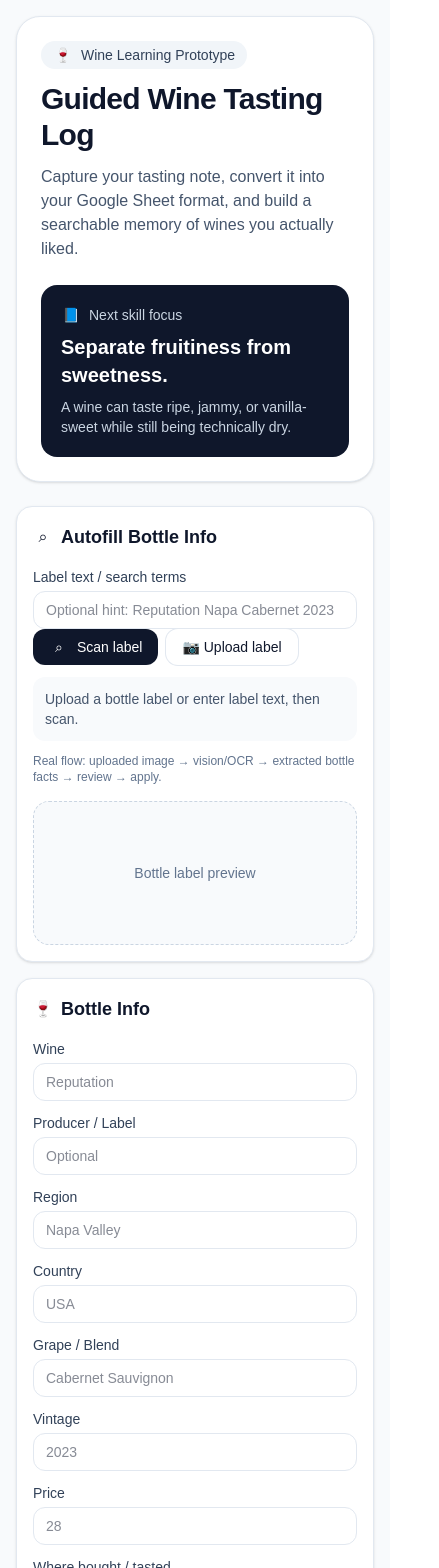
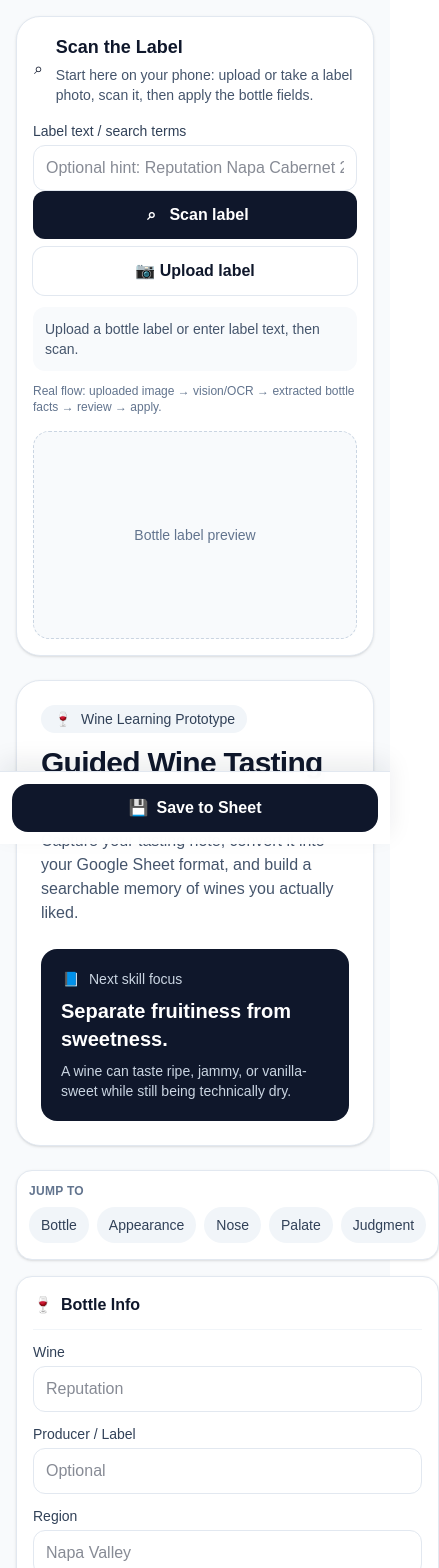
Before and after one commit to jsunarto/wineapp, a Next.js app: page / in a window 390 px wide. Shown: the top 1568 px of the page, 439 px wide, since content can reach past the window. Built offline with nearby package versions, Linux system fonts and the light colour scheme.

Commit message:
Improve mobile tasting flow

```diff
--- a/app/page.jsx
+++ b/app/page.jsx
@@ -272,7 +272,7 @@ function TextInput({ value, onChange, placeholder = "" }) {
       value={value}
       onChange={(e) => onChange(e.target.value)}
       placeholder={placeholder}
-      className="w-full rounded-xl border border-slate-200 bg-white px-3 py-2 text-sm outline-none transition focus:border-slate-400 focus:ring-4 focus:ring-slate-100"
+      className="w-full rounded-xl border border-slate-200 bg-white px-3 py-2.5 text-base outline-none transition focus:border-slate-400 focus:ring-4 focus:ring-slate-100 md:py-2 md:text-sm"
     />
   );
 }
@@ -284,7 +284,7 @@ function TextArea({ value, onChange, placeholder = "" }) {
       onChange={(e) => onChange(e.target.value)}
       placeholder={placeholder}
       rows={3}
-      className="w-full resize-none rounded-xl border border-slate-200 bg-white px-3 py-2 text-sm outline-none transition focus:border-slate-400 focus:ring-4 focus:ring-slate-100"
+      className="w-full resize-none rounded-xl border border-slate-200 bg-white px-3 py-2.5 text-base outline-none transition focus:border-slate-400 focus:ring-4 focus:ring-slate-100 md:py-2 md:text-sm"
     />
   );
 }
@@ -294,7 +294,7 @@ function Select({ value, onChange, options }) {
     <select
       value={value}
       onChange={(e) => onChange(e.target.value)}
-      className="w-full rounded-xl border border-slate-200 bg-white px-3 py-2 text-sm outline-none transition focus:border-slate-400 focus:ring-4 focus:ring-slate-100"
+      className="w-full rounded-xl border border-slate-200 bg-white px-3 py-2.5 text-base outline-none transition focus:border-slate-400 focus:ring-4 focus:ring-slate-100 md:py-2 md:text-sm"
     >
       {options.map((o) => (
         <option key={o} value={o}>{o}</option>
@@ -303,14 +303,50 @@ function Select({ value, onChange, options }) {
   );
 }
 
-function Section({ title, icon, children }) {
+function Section({ id, title, icon, children }) {
   return (
-    <div className="rounded-2xl border border-slate-200 bg-white p-4 shadow-sm">
-      <div className="mb-4 flex items-center gap-2">
+    <section id={id} className="scroll-mt-4 rounded-2xl border border-slate-200 bg-white p-4 shadow-sm md:p-5">
+      <div className="mb-3 flex items-center gap-2 border-b border-slate-100 pb-3 md:mb-4">
         {icon}
-        <h2 className="text-lg font-semibold text-slate-900">{title}</h2>
+        <h2 className="text-base font-semibold text-slate-900 md:text-lg">{title}</h2>
       </div>
       <div className="grid gap-3 md:grid-cols-2">{children}</div>
+    </section>
+  );
+}
+
+function SaveStatusMessage({ saveStatus, compact = false }) {
+  if (!saveStatus) return null;
+
+  return (
+    <p
+      role="status"
+      className={`${compact ? "mt-2 px-3 py-2 text-xs" : "mt-3 p-3 text-sm"} rounded-xl ${
+        saveStatus.type === "success"
+          ? "bg-green-50 text-green-800"
+          : saveStatus.type === "error"
+            ? "bg-red-50 text-red-800"
+            : "bg-slate-50 text-slate-600"
+      }`}
+    >
+      {saveStatus.message}
+    </p>
+  );
+}
+
+function SheetRowTable({ row }) {
+  return (
+    <div className="mt-4 max-h-[360px] overflow-auto rounded-xl border border-slate-200">
+      <table className="w-full text-left text-sm">
+        <tbody>
+          {sheetColumns.map((col) => (
+            <tr key={col} className="border-b border-slate-100 last:border-none">
+              <th className="w-40 bg-slate-50 px-3 py-2 align-top text-xs font-semibold text-slate-600">{col}</th>
+              <td className="px-3 py-2 align-top text-slate-800">{row[col]}</td>
+            </tr>
+          ))}
+        </tbody>
+      </table>
     </div>
   );
 }
@@ -478,45 +514,36 @@ export default function WineTastingAppPrototype() {
     setLookupStatus("Photo loaded. Click Scan label to read it with vision.");
   };
 
+  const sectionLinks = [
+    ["bottle", "Bottle"],
+    ["appearance", "Appearance"],
+    ["nose", "Nose"],
+    ["palate", "Palate"],
+    ["judgment", "Judgment"],
+  ];
+
   return (
-    <div className="min-h-screen bg-slate-50 p-4 text-slate-900 md:p-8">
-      <div className="mx-auto max-w-7xl space-y-6">
-        <div className="overflow-hidden rounded-3xl border border-slate-200 bg-white shadow-sm">
-          <div className="grid gap-6 p-6 md:grid-cols-[1.4fr_.9fr] md:p-8">
+    <div className="min-h-screen bg-slate-50 p-4 pb-32 text-slate-900 md:p-8 md:pb-32 lg:pb-8">
+      <div className="mx-auto flex max-w-7xl flex-col gap-6">
+
+        <div className="order-1 rounded-3xl border border-slate-200 bg-white p-4 shadow-sm md:order-2 md:p-5">
+          <div className="mb-4 flex items-center justify-between gap-3">
+                {Icons.search}
             <div>
-              <div className="mb-3 inline-flex items-center gap-2 rounded-full bg-slate-100 px-3 py-1 text-sm text-slate-700">
-                {Icons.wine} Wine Learning Prototype
-              </div>
-              <h1 className="text-3xl font-bold tracking-tight md:text-5xl">Guided Wine Tasting Log</h1>
-              <p className="mt-3 max-w-2xl text-slate-600">
-                Capture your tasting note, convert it into your Google Sheet format, and build a searchable memory of wines you actually liked.
-              </p>
-            </div>
-            <div className="rounded-2xl bg-slate-900 p-5 text-white">
-              <div className="flex items-center gap-2 text-sm text-slate-300">{Icons.book} Next skill focus</div>
-              <p className="mt-2 text-xl font-semibold">Separate fruitiness from sweetness.</p>
-              <p className="mt-2 text-sm text-slate-300">A wine can taste ripe, jammy, or vanilla-sweet while still being technically dry.</p>
+              <h2 className="text-lg font-semibold text-slate-900">Scan the Label</h2>
+              <p className="mt-1 text-sm text-slate-600">Start here on your phone: upload or take a label photo, scan it, then apply the bottle fields.</p>
             </div>
           </div>
-        </div>
-
-        <div className="grid gap-6 lg:grid-cols-[1.1fr_.9fr]">
-          <div className="space-y-4">
-            <div className="rounded-2xl border border-slate-200 bg-white p-4 shadow-sm">
-              <div className="mb-4 flex items-center gap-2">
-                {Icons.search}
-                <h2 className="text-lg font-semibold text-slate-900">Autofill Bottle Info</h2>
-              </div>
-              <div className="grid gap-4 md:grid-cols-[1fr_.8fr]">
+          <div className="grid gap-4 md:grid-cols-[1fr_.8fr]">
                 <div className="space-y-3">
                   <Field label="Label text / search terms">
                     <TextInput value={lookupText} onChange={setLookupText} placeholder="Optional hint: Reputation Napa Cabernet 2023" />
                   </Field>
-                  <div className="flex flex-wrap gap-2">
-                    <button onClick={runAutofill} disabled={isScanning} className="inline-flex items-center gap-2 rounded-xl bg-slate-900 px-4 py-2 text-sm font-medium text-white transition hover:bg-slate-700 disabled:cursor-not-allowed disabled:opacity-60">
+                  <div className="grid gap-2 sm:grid-cols-2">
+                    <button onClick={runAutofill} disabled={isScanning} className="inline-flex min-h-12 items-center justify-center gap-2 rounded-xl bg-slate-900 px-5 py-3 text-base font-semibold text-white transition hover:bg-slate-700 disabled:cursor-not-allowed disabled:opacity-60">
                       {Icons.search} {isScanning ? "Scanning..." : "Scan label"}
                     </button>
-                    <label className="inline-flex cursor-pointer items-center gap-2 rounded-xl bg-white px-4 py-2 text-sm font-medium text-slate-900 ring-1 ring-slate-200 transition hover:bg-slate-50">
+                    <label className="inline-flex min-h-12 cursor-pointer items-center justify-center gap-2 rounded-xl bg-white px-5 py-3 text-base font-semibold text-slate-900 ring-1 ring-slate-200 transition hover:bg-slate-50">
                       📷 Upload label
                       <input key={labelInputKey} type="file" accept="image/*" capture="environment" className="hidden" onChange={(e) => handleLabelUpload(e.target.files?.[0])} />
                     </label>
@@ -560,13 +587,44 @@ export default function WineTastingAppPrototype() {
                     </div>
                   )}
                 </div>
-                <div className="flex min-h-36 items-center justify-center rounded-2xl border border-dashed border-slate-300 bg-slate-50 p-3 text-center text-sm text-slate-500">
-                  {labelPreview ? <img src={labelPreview} alt="Uploaded wine label preview" className="max-h-48 rounded-xl object-contain" /> : "Bottle label preview"}
+                <div className="flex min-h-52 items-center justify-center rounded-2xl border border-dashed border-slate-300 bg-slate-50 p-3 text-center text-sm text-slate-500 md:min-h-36">
+                  {labelPreview ? <img src={labelPreview} alt="Uploaded wine label preview" className="max-h-64 w-full rounded-xl object-contain md:max-h-56" /> : "Bottle label preview"}
                 </div>
               </div>
             </div>
+        <div className="order-2 overflow-hidden rounded-3xl border border-slate-200 bg-white shadow-sm md:order-1">
+          <div className="grid gap-6 p-6 md:grid-cols-[1.4fr_.9fr] md:p-8">
+            <div>
+              <div className="mb-3 inline-flex items-center gap-2 rounded-full bg-slate-100 px-3 py-1 text-sm text-slate-700">
+                {Icons.wine} Wine Learning Prototype
+              </div>
+              <h1 className="text-3xl font-bold tracking-tight md:text-5xl">Guided Wine Tasting Log</h1>
+              <p className="mt-3 max-w-2xl text-slate-600">
+                Capture your tasting note, convert it into your Google Sheet format, and build a searchable memory of wines you actually liked.
+              </p>
+            </div>
+            <div className="rounded-2xl bg-slate-900 p-5 text-white">
+              <div className="flex items-center gap-2 text-sm text-slate-300">{Icons.book} Next skill focus</div>
+              <p className="mt-2 text-xl font-semibold">Separate fruitiness from sweetness.</p>
+              <p className="mt-2 text-sm text-slate-300">A wine can taste ripe, jammy, or vanilla-sweet while still being technically dry.</p>
+            </div>
+          </div>
+        </div>
 
-            <Section title="Bottle Info" icon={Icons.wine}>
+        <div className="order-3 grid gap-6 lg:grid-cols-[1.1fr_.9fr]">
+          <div className="space-y-4">
+            <nav aria-label="Jump to tasting section" className="rounded-2xl border border-slate-200 bg-white p-3 shadow-sm">
+              <div className="mb-2 text-xs font-semibold uppercase tracking-wide text-slate-500">Jump to</div>
+              <div className="flex gap-2 overflow-x-auto pb-1">
+                {sectionLinks.map(([id, label]) => (
+                  <a key={id} href={`#${id}`} className="shrink-0 rounded-full bg-slate-100 px-3 py-2 text-sm font-medium text-slate-700 transition hover:bg-slate-200">
+                    {label}
+                  </a>
+                ))}
+              </div>
+            </nav>
+
+            <Section id="bottle" title="Bottle Info" icon={Icons.wine}>
               <Field label="Wine"><TextInput value={wine.wine} onChange={(v) => update("wine", v)} placeholder="Reputation" /></Field>
               <Field label="Producer / Label"><TextInput value={wine.producer} onChange={(v) => update("producer", v)} placeholder="Optional" /></Field>
               <Field label="Region"><TextInput value={wine.region} onChange={(v) => update("region", v)} placeholder="Napa Valley" /></Field>
@@ -578,13 +636,13 @@ export default function WineTastingAppPrototype() {
               <Field label="Date tasted"><TextInput value={wine.dateAdded} onChange={(v) => update("dateAdded", v)} /></Field>
             </Section>
 
-            <Section title="Appearance" icon={Icons.check}>
+            <Section id="appearance" title="Appearance" icon={Icons.check}>
               <Field label="Color"><TextInput value={wine.appearanceColor} onChange={(v) => update("appearanceColor", v)} placeholder="Dark red, ruby, gold..." /></Field>
               <Field label="Clear or cloudy?"><TextInput value={wine.appearanceClarity} onChange={(v) => update("appearanceClarity", v)} placeholder="Clear, opaque, cloudy, sediment..." /></Field>
               <Field label="Color depth"><Select value={wine.appearanceIntensity} onChange={(v) => update("appearanceIntensity", v)} options={["", "Pale", "Medium", "Deep", "Deep / intense"]} /></Field>
             </Section>
 
-            <Section title="Nose" icon={Icons.search}>
+            <Section id="nose" title="Nose" icon={Icons.search}>
               <Field label="Aroma intensity"><Select value={wine.noseIntensity} onChange={(v) => update("noseIntensity", v)} options={["", "Light", "Medium", "Pronounced", "Medium/pronounced"]} /></Field>
               <Field label="Fruit notes"><TextInput value={wine.fruitNotes} onChange={(v) => update("fruitNotes", v)} placeholder="Dark plum, cherry, lemon..." /></Field>
               <Field label="Non-fruit notes"><TextInput value={wine.nonFruitNotes} onChange={(v) => update("nonFruitNotes", v)} placeholder="Vanilla, earth, spice, mushroom..." /></Field>
@@ -592,7 +650,7 @@ export default function WineTastingAppPrototype() {
               <Field label="Any flaw?"><Select value={wine.flaw} onChange={(v) => update("flaw", v)} options={["Clean", "Corked", "Oxidized", "Brett / barnyard", "Unsure"]} /></Field>
             </Section>
 
-            <Section title="Palate" icon={Icons.star}>
+            <Section id="palate" title="Palate" icon={Icons.star}>
               <Field label="Sweetness"><Select value={wine.sweetness} onChange={(v) => update("sweetness", v)} options={["Dry", "Off-dry", "Medium-sweet", "Sweet"]} /></Field>
               <label className="flex items-center gap-2 rounded-xl border border-slate-200 bg-slate-50 px-3 py-2 text-sm text-slate-700 md:mt-6">
                 <input type="checkbox" checked={wine.perceivedSweetness} onChange={(e) => update("perceivedSweetness", e.target.checked)} />
@@ -610,7 +668,7 @@ export default function WineTastingAppPrototype() {
               <Field label="General palate note"><TextArea value={wine.palateNotes} onChange={(v) => update("palateNotes", v)} placeholder="What happened when you tasted it?" /></Field>
             </Section>
 
-            <Section title="Judgment" icon={Icons.save}>
+            <Section id="judgment" title="Judgment" icon={Icons.save}>
               <Field label="Food pairing"><TextInput value={wine.foodPairing} onChange={(v) => update("foodPairing", v)} placeholder="Steak, lamb, BBQ..." /></Field>
               <Field label="Avoid pairing with"><TextInput value={wine.avoidPairing} onChange={(v) => update("avoidPairing", v)} placeholder="Optional" /></Field>
               <Field label="Balance"><Select value={wine.balance} onChange={(v) => update("balance", v)} options={["Poor", "Okay", "Good", "Excellent"]} /></Field>
@@ -624,21 +682,16 @@ export default function WineTastingAppPrototype() {
           </div>
 
           <div className="space-y-4 lg:sticky lg:top-6 lg:self-start">
-            <div className="rounded-2xl border border-slate-200 bg-white p-4 shadow-sm">
+            <details className="rounded-2xl border border-slate-200 bg-white p-4 shadow-sm lg:hidden">
+              <summary className="cursor-pointer list-none text-lg font-semibold">Sheet-ready row</summary>
+              <p className="mt-1 text-sm text-slate-600">This mirrors your current Google Sheet columns. Tap to review before saving.</p>
+              <SheetRowTable row={row} />
+            </details>
+
+            <div className="hidden rounded-2xl border border-slate-200 bg-white p-4 shadow-sm lg:block">
               <h2 className="text-lg font-semibold">Sheet-ready row</h2>
               <p className="mt-1 text-sm text-slate-600">This mirrors your current Google Sheet columns.</p>
-              <div className="mt-4 max-h-[360px] overflow-auto rounded-xl border border-slate-200">
-                <table className="w-full text-left text-sm">
-                  <tbody>
-                    {sheetColumns.map((col) => (
-                      <tr key={col} className="border-b border-slate-100 last:border-none">
-                        <th className="w-40 bg-slate-50 px-3 py-2 align-top text-xs font-semibold text-slate-600">{col}</th>
-                        <td className="px-3 py-2 align-top text-slate-800">{row[col]}</td>
-                      </tr>
-                    ))}
-                  </tbody>
-                </table>
-              </div>
+              <SheetRowTable row={row} />
               <div className="mt-4 flex flex-wrap gap-2">
                 <button onClick={copyRow} className="inline-flex items-center gap-2 rounded-xl bg-slate-900 px-4 py-2 text-sm font-medium text-white transition hover:bg-slate-700">
                   {Icons.clipboard} {copied ? "Copied" : "Copy TSV row"}
@@ -650,23 +703,49 @@ export default function WineTastingAppPrototype() {
                   {Icons.reset} Reset
                 </button>
               </div>
-              {saveStatus && (
-                <p
-                  role="status"
-                  className={`mt-3 rounded-xl p-3 text-sm ${
-                    saveStatus.type === "success"
-                      ? "bg-green-50 text-green-800"
-                      : saveStatus.type === "error"
-                        ? "bg-red-50 text-red-800"
-                        : "bg-slate-50 text-slate-600"
-                  }`}
-                >
-                  {saveStatus.message}
-                </p>
-              )}
+              <SaveStatusMessage saveStatus={saveStatus} />
             </div>
 
-            <div className="rounded-2xl border border-slate-200 bg-white p-4 shadow-sm">
+            <details className="rounded-2xl border border-slate-200 bg-white p-4 shadow-sm lg:hidden">
+              <summary className="flex cursor-pointer list-none items-center justify-between gap-3">
+                <span className="text-lg font-semibold">Wine Log</span>
+                <span className="rounded-full bg-slate-100 px-3 py-1 text-sm text-slate-600">{wines.length} wines</span>
+              </summary>
+              <div className="mt-3 flex items-center gap-2 rounded-xl border border-slate-200 bg-white px-3 py-2">
+                <span className="text-slate-400">⌕</span>
+                <input
+                  value={query}
+                  onChange={(e) => setQuery(e.target.value)}
+                  placeholder="Search grape, region, rating..."
+                  className="w-full text-sm outline-none"
+                />
+              </div>
+              <div className="mt-4 space-y-3">
+                {filtered.map((w) => (
+                  <button
+                    key={w.id}
+                    onClick={() => setWine({ ...createStarterWine(), ...w })}
+                    className="w-full rounded-2xl border border-slate-200 p-4 text-left transition hover:bg-slate-50"
+                  >
+                    <div className="flex items-start justify-between gap-3">
+                      <div>
+                        <div className="font-semibold text-slate-900">{w.wine || "Unnamed wine"}</div>
+                        <div className="mt-1 text-sm text-slate-600">{[w.vintage, w.region, w.grape].filter(Boolean).join(" • ")}</div>
+                      </div>
+                      <div className="rounded-full bg-slate-900 px-3 py-1 text-xs font-medium text-white">{normalizeRating(w.rating) || "—"}</div>
+                    </div>
+                    <p className="mt-2 line-clamp-2 text-sm text-slate-600">{w.oneLineMemory || w.palateNotes || "No note yet."}</p>
+                    <div className="mt-3 flex gap-2 text-xs text-slate-500">
+                      <span>{w.buyAgain}</span>
+                      <span>•</span>
+                      <span>{w.dateAdded}</span>
+                    </div>
+                  </button>
+                ))}
+              </div>
+            </details>
+
+            <div className="hidden rounded-2xl border border-slate-200 bg-white p-4 shadow-sm lg:block">
               <div className="flex items-center justify-between gap-3">
                 <h2 className="text-lg font-semibold">Wine Log</h2>
                 <span className="rounded-full bg-slate-100 px-3 py-1 text-sm text-slate-600">{wines.length} wines</span>
@@ -712,6 +791,19 @@ export default function WineTastingAppPrototype() {
           </div>
         </div>
       </div>
+
+      <div className="fixed inset-x-0 bottom-0 z-20 border-t border-slate-200 bg-white/95 p-3 shadow-[0_-10px_25px_rgba(15,23,42,0.08)] backdrop-blur lg:hidden">
+        <div className="mx-auto max-w-7xl">
+          <button
+            onClick={saveWine}
+            disabled={isSaving}
+            className="flex min-h-12 w-full items-center justify-center gap-2 rounded-2xl bg-slate-900 px-5 py-3 text-base font-semibold text-white transition hover:bg-slate-700 disabled:cursor-not-allowed disabled:opacity-60"
+          >
+            {Icons.save} {isSaving ? "Saving..." : "Save to Sheet"}
+          </button>
+          <SaveStatusMessage saveStatus={saveStatus} compact />
+        </div>
+      </div>
     </div>
   );
 }
```
